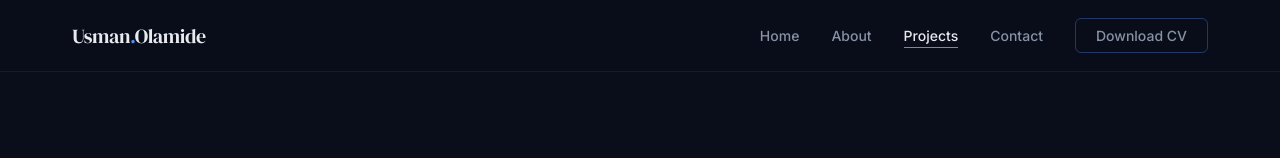
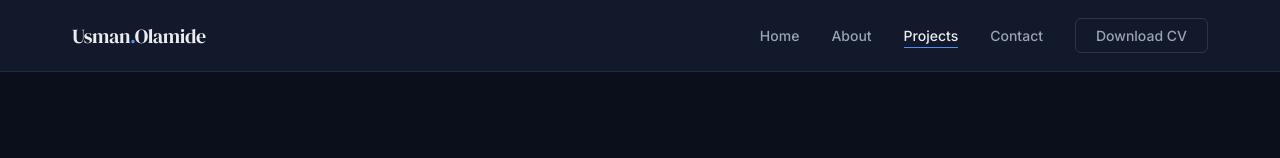
Before and after one commit to usman-abdul/usmanolamide_portfolio, a React (Vite) app in the folder portfolio/: page /projects/health in a window 1280 px wide. Shown: the top 158 px of the page. Built offline with nearby package versions, Linux system fonts and the light colour scheme.

Commit message:
apply 60-30-10 color system, improve contrast and accessibility

```diff
--- a/portfolio/src/styles/About.scss
+++ b/portfolio/src/styles/About.scss
@@ -36,7 +36,7 @@
   }
 
   &__background {
-    background: $bg-card;
+    background: $bg-surface;
     border: 1px solid $border;
     border-radius: $radius-lg;
     padding: $space-xl;
@@ -57,7 +57,7 @@
 
 // Skills Grid
 .skills-section {
-  background: $bg-secondary;
+  background: $bg-surface;
   padding: $space-3xl 0;
 
   &__inner {
@@ -82,7 +82,7 @@
   }
 
   &__item {
-    background: $bg-card;
+    background: $bg-base;
     border: 1px solid $border;
     border-radius: $radius-md;
     padding: $space-md;
@@ -90,8 +90,8 @@
     transition: $transition;
 
     &:hover {
-      border-color: $border-hover;
-      background: $bg-card-hover;
+      border-color: $border-mid;
+      background: $bg-surface-alt;
     }
 
     .skill-name {
--- a/portfolio/src/styles/Contact.scss
+++ b/portfolio/src/styles/Contact.scss
@@ -105,7 +105,7 @@
 
   // Right column — form
   &__form-wrap {
-    background: $bg-card;
+    background: $bg-surface;
     border: 1px solid $border;
     border-radius: $radius-lg;
     padding: $space-xl;
@@ -154,7 +154,7 @@
 
     input,
     textarea {
-      background: $bg-secondary;
+      background: $bg-base;
       border: 1px solid $border;
       border-radius: $radius-sm;
       padding: 0.75rem 1rem;
@@ -171,7 +171,7 @@
 
       &:focus {
         border-color: $border-hover;
-        background: $bg-card-hover;
+        background: $bg-surface-alt;
         box-shadow: 0 0 0 3px rgba(79, 142, 247, 0.08);
       }
     }
--- a/portfolio/src/styles/Home.scss
+++ b/portfolio/src/styles/Home.scss
@@ -173,7 +173,7 @@
 // Skills Snapshot
 .skills-snapshot {
   padding: $space-3xl 0;
-  background: $bg-secondary;
+  background: $bg-surface;
 
   &__inner {
     max-width: $max-width;
@@ -190,7 +190,7 @@
 
   &__badge {
     padding: 0.5rem 1rem;
-    background: $bg-card;
+    background: $bg-base;
     border: 1px solid $border;
     border-radius: 100px;
     font-size: $text-sm;
@@ -198,7 +198,7 @@
     transition: $transition;
 
     &:hover {
-      border-color: $border-hover;
+      border-color: $border-mid;
       color: $accent;
       background: $accent-glow;
     }
--- a/portfolio/src/styles/Navbar.scss
+++ b/portfolio/src/styles/Navbar.scss
@@ -7,8 +7,8 @@
   right: 0;
   z-index: 100;
   height: $nav-height;
-  background: rgba($bg-primary, 0.85);
-  backdrop-filter: blur(12px);
+  background: rgba($bg-surface, 0.92);
+  backdrop-filter: blur(14px);
   border-bottom: 1px solid $border;
   transition: $transition;
 
@@ -77,7 +77,7 @@
         top: $nav-height;
         left: 0;
         right: 0;
-        background: $bg-secondary;
+        background: $bg-surface;
         padding: $space-lg;
         border-bottom: 1px solid $border;
         gap: $space-md;
@@ -87,7 +87,7 @@
 
   &__cv {
     padding: 0.5rem 1.25rem;
-    border: 1px solid $border-hover;
+    border: 1px solid $border-mid;
     border-radius: $radius-sm;
     font-size: $text-sm;
     font-weight: 600;
@@ -96,6 +96,7 @@
 
     &:hover {
       background: $accent-glow;
+      border-color: $border-hover;
     }
   }
 
--- a/portfolio/src/styles/ProjectCard.scss
+++ b/portfolio/src/styles/ProjectCard.scss
@@ -1,7 +1,7 @@
 @use 'variables' as *;
 
 .project-card {
-  background: $bg-card;
+  background: $bg-surface;
   border: 1px solid $border;
   border-radius: $radius-md;
   overflow: hidden;
@@ -13,7 +13,7 @@
   &:hover {
     border-color: $border-hover;
     transform: translateY(-6px) scale(1.01);
-    box-shadow: $shadow-card-hover, 0 0 0 1px rgba(79, 142, 247, 0.2);
+    box-shadow: $shadow-card-hover;
 
     .project-card__image img {
       transform: scale(1.04);
@@ -29,7 +29,7 @@
     width: 100%;
     height: 200px;
     overflow: hidden;
-    background: $bg-secondary;
+    background: $bg-base-alt;
     position: relative;
 
     img {
@@ -44,11 +44,11 @@
       align-items: center;
       justify-content: center;
       height: 100%;
-      background: linear-gradient(135deg, $bg-secondary 0%, $bg-card-hover 100%);
+      background: linear-gradient(135deg, $bg-base-alt 0%, $bg-surface-alt 100%);
 
       .placeholder-icon {
         font-size: 3rem;
-        opacity: 0.3;
+        opacity: 0.25;
       }
     }
   }
@@ -112,7 +112,7 @@
   &__tool {
     font-size: $text-xs;
     color: $text-muted;
-    background: $bg-secondary;
+    background: $bg-base-alt;
     padding: 2px 8px;
     border-radius: $radius-sm;
   }
--- a/portfolio/src/styles/ProjectDetail.scss
+++ b/portfolio/src/styles/ProjectDetail.scss
@@ -100,8 +100,9 @@
   // Quantified Results block — most prominent section
   &__results-block {
     margin-bottom: $space-2xl;
-    background: linear-gradient(135deg, rgba(79, 142, 247, 0.07) 0%, rgba(79, 142, 247, 0.02) 100%);
-    border: 1px solid $border-hover;
+    background: $bg-surface;
+    border: 1px solid $border-mid;
+    border-left: 3px solid $accent;
     border-radius: $radius-lg;
     padding: $space-xl;
   }
@@ -128,7 +129,7 @@
   }
 
   &__metric {
-    background: $bg-primary;
+    background: $bg-base;
     border: 1px solid $border;
     border-radius: $radius-md;
     padding: $space-md;
@@ -244,14 +245,15 @@
   }
 
   &__impact {
-    background: linear-gradient(135deg, rgba(79, 142, 247, 0.06) 0%, transparent 100%);
-    border: 1px solid $border-hover;
+    background: $bg-surface;
+    border: 1px solid $border-mid;
+    border-left: 3px solid $accent;
     border-radius: $radius-lg;
     padding: $space-xl;
     margin-bottom: $space-2xl;
 
     h2 {
-      border-bottom-color: $border-hover;
+      border-bottom-color: $border-mid;
     }
 
     p {
--- a/portfolio/src/styles/_globals.scss
+++ b/portfolio/src/styles/_globals.scss
@@ -96,11 +96,12 @@ button {
   }
 
   &-outline {
-    border: 1px solid $border-hover;
+    border: 1px solid $border-mid;
     color: $accent;
 
     &:hover {
       background: $accent-glow;
+      border-color: $border-hover;
       transform: translateY(-2px);
     }
   }
--- a/portfolio/src/styles/_variables.scss
+++ b/portfolio/src/styles/_variables.scss
@@ -1,41 +1,64 @@
-// Colors
-$bg-primary: #0a0e1a;
-$bg-secondary: #0f1628;
-$bg-card: #131929;
-$bg-card-hover: #1a2235;
-$accent: #4f8ef7;
-$accent-glow: rgba(79, 142, 247, 0.15);
-$accent-hover: #6ba3ff;
-$text-primary: #e8eaf0;
-$text-secondary: #8892a4;
-$text-muted: #4a5568;
-$border: rgba(79, 142, 247, 0.12);
-$border-hover: rgba(79, 142, 247, 0.35);
+// ─────────────────────────────────────────
+// 60-30-10 Color System
+// 60% Base      → $bg-base (deep navy)
+// 30% Secondary → $bg-surface (card / section surfaces)
+// 10% Accent    → $accent (blue — CTAs, labels, highlights only)
+// ─────────────────────────────────────────
+
+// 60% — Base backgrounds
+$bg-base:        #0b0f1c;   // primary page background
+$bg-base-alt:    #0e1220;   // subtle variation for section separation
+
+// 30% — Surface / brand layer
+$bg-surface:     #141b2d;   // cards, navbar, form panels
+$bg-surface-alt: #1a2236;   // hover state for surfaces
+
+// 10% — Accent (use sparingly: buttons, labels, active states)
+$accent:         #4f8ef7;
+$accent-hover:   #6ba3ff;
+$accent-glow:    rgba(79, 142, 247, 0.12);
+$accent-strong:  rgba(79, 142, 247, 0.22);
+
+// Text — WCAG AA compliant contrast ratios
+$text-primary:   #eaecf2;   // headings, primary content  (contrast ~13:1 on base)
+$text-secondary: #9aa3b2;   // body copy, descriptions    (contrast ~6.5:1 on base)
+$text-muted:     #5a6478;   // placeholders, meta labels  (contrast ~3.5:1 on base)
+
+// Borders — neutral, not accent-tinted
+$border:         rgba(255, 255, 255, 0.07);   // default subtle border
+$border-mid:     rgba(255, 255, 255, 0.12);   // slightly more visible
+$border-hover:   rgba(79, 142, 247, 0.4);     // accent border on hover/focus only
+
+// Legacy aliases (keeps existing SCSS working without mass find-replace)
+$bg-primary:     $bg-base;
+$bg-secondary:   $bg-base-alt;
+$bg-card:        $bg-surface;
+$bg-card-hover:  $bg-surface-alt;
 
 // Typography
-$font-body: 'Inter', sans-serif;
+$font-body:    'Inter', sans-serif;
 $font-heading: 'DM Serif Display', serif;
 
-$h1: 3rem;       // 48px
-$h2: 2rem;       // 32px
-$h3: 1.5rem;     // 24px
-$h4: 1.25rem;    // 20px
-$text-lg: 1.125rem;
+$h1:       3rem;       // 48px
+$h2:       2rem;       // 32px
+$h3:       1.5rem;     // 24px
+$h4:       1.25rem;    // 20px
+$text-lg:  1.125rem;
 $text-base: 1rem;
-$text-sm: 0.875rem;
-$text-xs: 0.75rem;
+$text-sm:  0.875rem;
+$text-xs:  0.75rem;
 
 // Spacing
-$space-xs: 0.5rem;
-$space-sm: 1rem;
-$space-md: 1.5rem;
-$space-lg: 2rem;
-$space-xl: 3rem;
+$space-xs:  0.5rem;
+$space-sm:  1rem;
+$space-md:  1.5rem;
+$space-lg:  2rem;
+$space-xl:  3rem;
 $space-2xl: 5rem;
 $space-3xl: 8rem;
 
 // Layout
-$max-width: 1200px;
+$max-width:  1200px;
 $nav-height: 72px;
 
 // Borders
@@ -44,10 +67,10 @@ $radius-md: 12px;
 $radius-lg: 20px;
 
 // Shadows / Elevation
-$shadow-card: 0 4px 24px rgba(0, 0, 0, 0.3);
-$shadow-card-hover: 0 8px 40px rgba(79, 142, 247, 0.15);
-$shadow-glow: 0 0 30px rgba(79, 142, 247, 0.2);
+$shadow-card:       0 2px 16px rgba(0, 0, 0, 0.35);
+$shadow-card-hover: 0 8px 40px rgba(0, 0, 0, 0.45), 0 0 0 1px rgba(79, 142, 247, 0.18);
+$shadow-glow:       0 0 28px rgba(79, 142, 247, 0.25);
 
 // Transitions
-$transition: all 0.25s ease;
+$transition:      all 0.25s ease;
 $transition-slow: all 0.4s ease;
```
